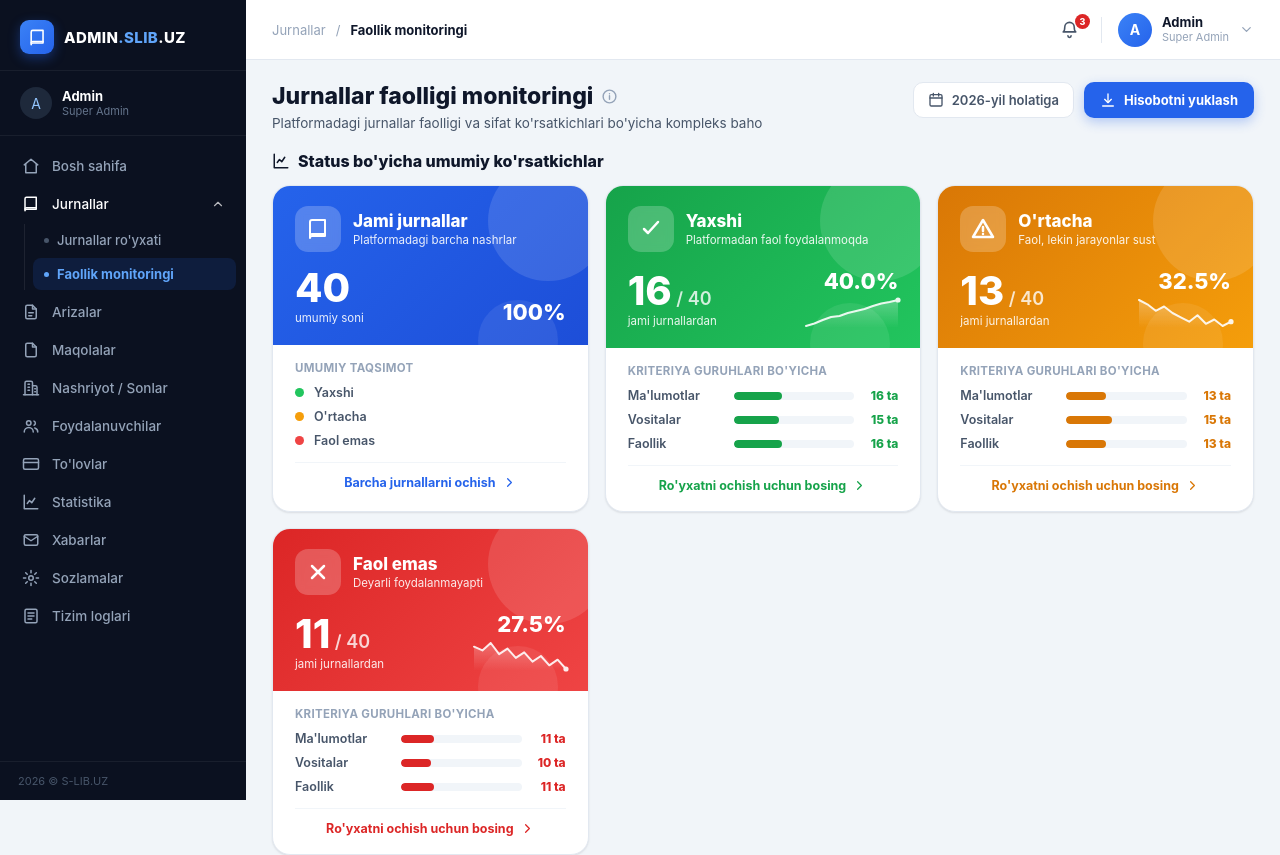
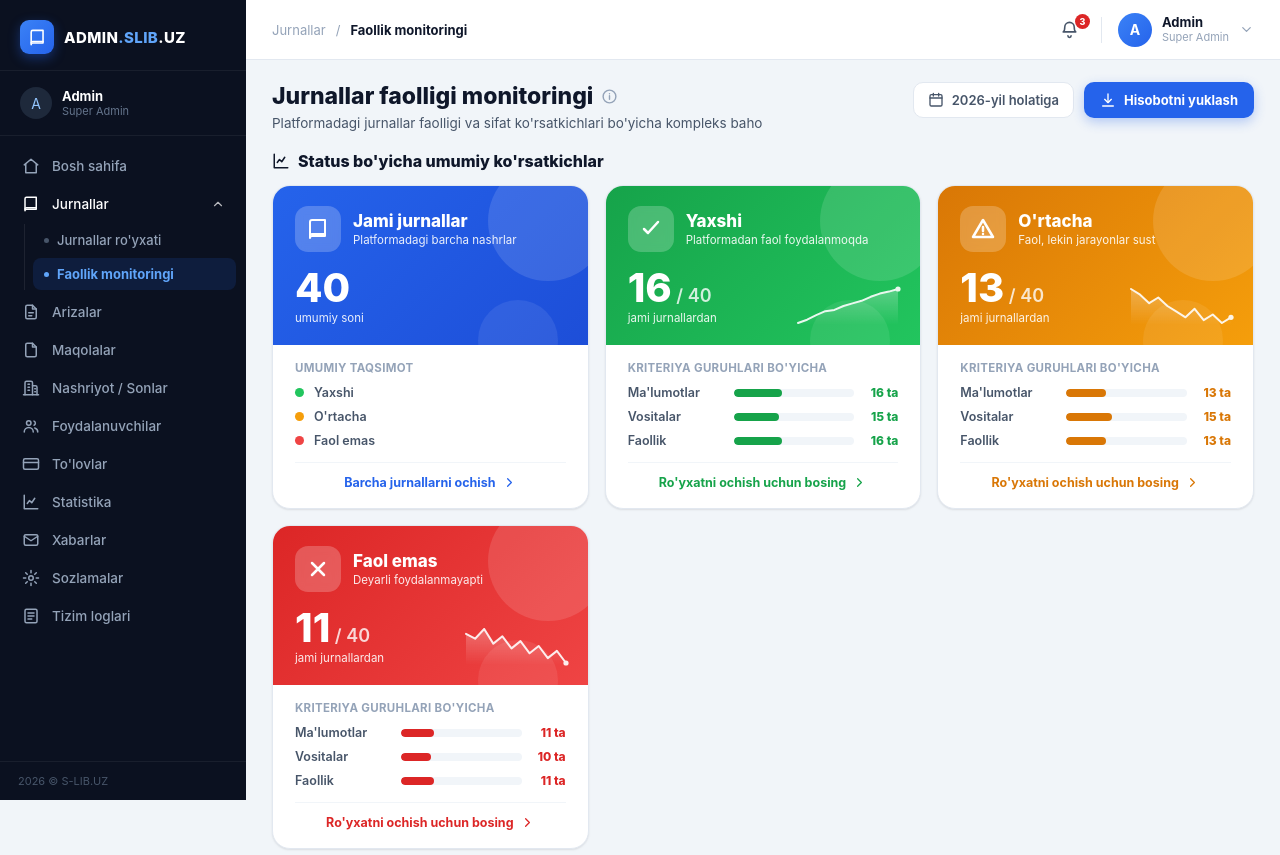
Before and after one commit to kvazar212121/slib-monitoring, a React (Vite) app: page / in a window 1280 px wide. Shown: the top 855 px of the page. Built offline with nearby package versions, Linux system fonts and the light colour scheme.

Commit message:
Status kartalaridan foizlar olib tashlandi

```diff
--- a/src/components/StatusStatCard.jsx
+++ b/src/components/StatusStatCard.jsx
@@ -5,7 +5,6 @@ import { STATUS, GROUPS } from '../data/criteria';
 // Status kartasi: Yaxshi(yashil) / O'rtacha(sariq) / Faol emas(qizil)
 export default function StatusStatCard({ index, statusKey, count, total, trend, groupBreakdown, onView }) {
   const sc = STATUS[statusKey];
-  const pct = total ? ((count / total) * 100) : 0;
   const GRAD = `linear-gradient(135deg,${sc.color},${sc.ring})`;
   const icon = statusKey === 'green' ? 'check' : statusKey === 'yellow' ? 'warn' : 'x';
   const subtitle = statusKey === 'green' ? 'Platformadan faol foydalanmoqda'
@@ -43,8 +42,7 @@ export default function StatusStatCard({ index, statusKey, count, total, trend,
             <div style={{ fontSize: 11.5, opacity: 0.9, marginTop: 3 }}>jami jurnallardan</div>
           </div>
           <div style={{ textAlign: 'right' }}>
-            <div style={{ fontSize: 22, fontWeight: 800 }}>{pct.toFixed(1)}%</div>
-            {trend && <div style={{ opacity: 0.9, marginTop: 4 }}><Sparkline data={trend} color="#ffffff" width={92} height={30} /></div>}
+            {trend && <div style={{ opacity: 0.9 }}><Sparkline data={trend} color="#ffffff" width={100} height={38} /></div>}
           </div>
         </div>
       </div>
--- a/src/components/TotalStatCard.jsx
+++ b/src/components/TotalStatCard.jsx
@@ -33,7 +33,6 @@ export default function TotalStatCard({ total, onView }) {
             <div style={{ fontSize: 40, fontWeight: 800, lineHeight: 1 }}>{total}</div>
             <div style={{ fontSize: 11.5, opacity: 0.9, marginTop: 3 }}>umumiy soni</div>
           </div>
-          <div style={{ fontSize: 22, fontWeight: 800 }}>100%</div>
         </div>
       </div>
 
```
